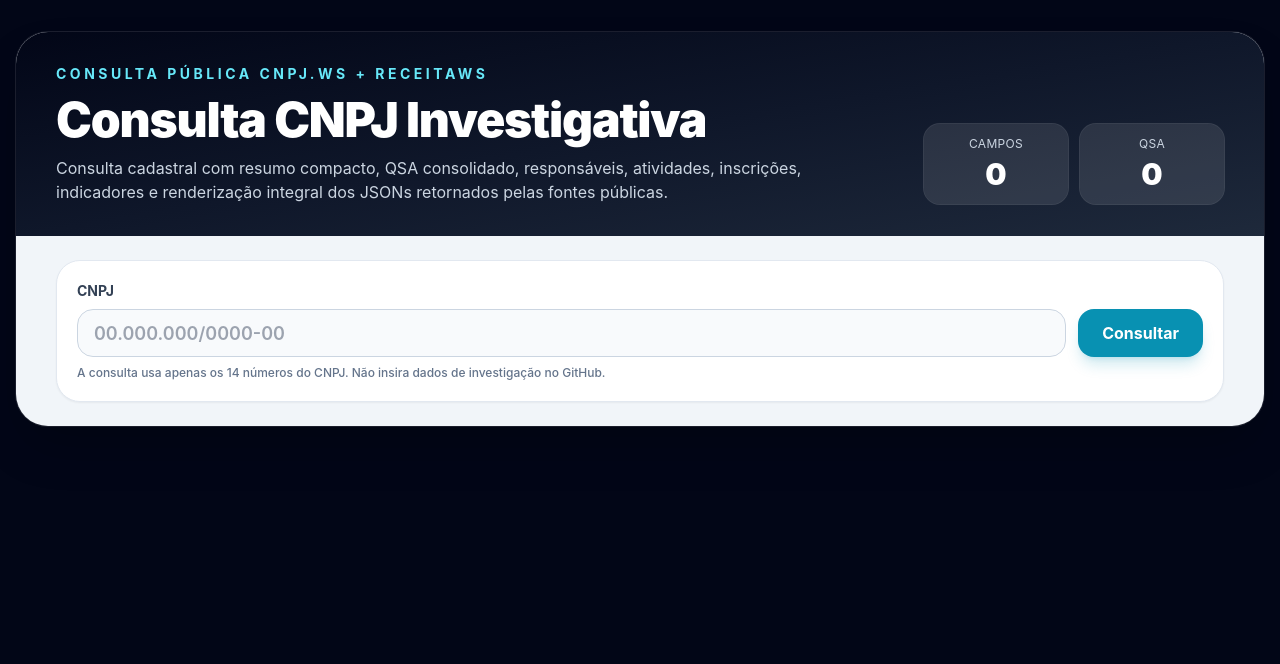
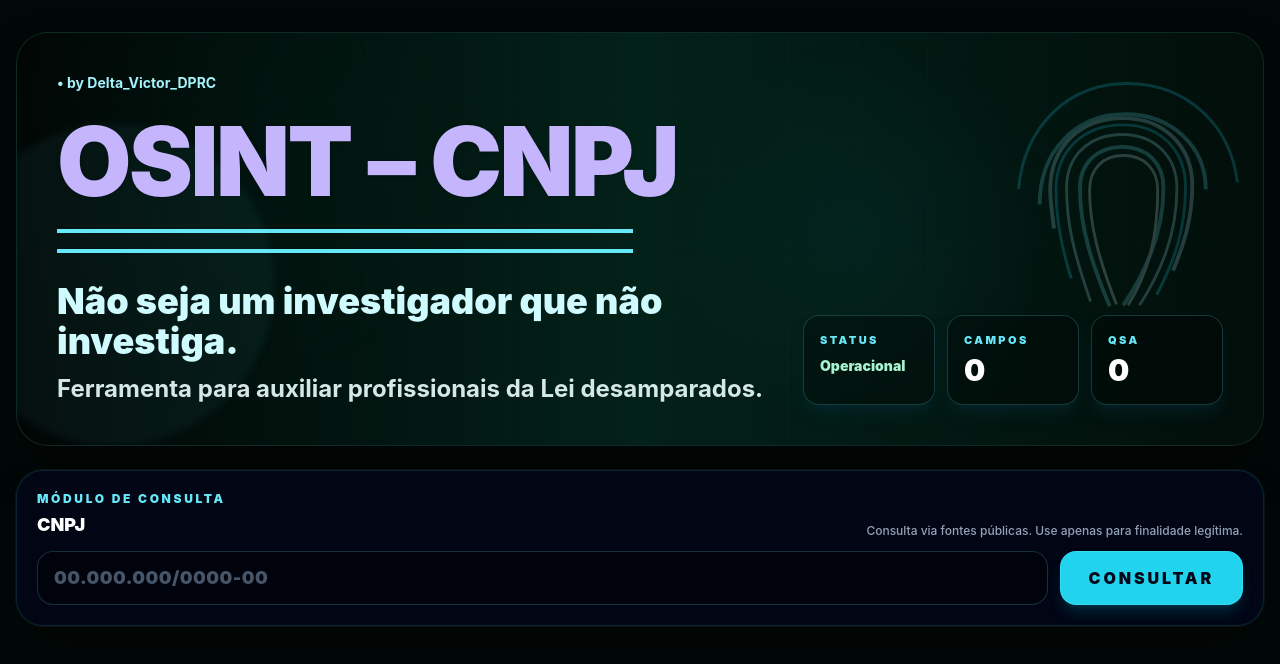
Before and after one commit to Delta369369/consulta-cnpj, a React (Vite) app: page / in a window 1280 px wide. Shown: the top 664 px of the page. Built offline with nearby package versions, Linux system fonts and the light colour scheme.

Commit message:
Reformar visual para estilo OSINT policial

```diff
--- a/src/App.jsx
+++ b/src/App.jsx
@@ -101,59 +101,38 @@
   const lowerKey = String(key).toLowerCase();
 
   if (typeof value === "boolean") return formatBoolean(value);
-
-  if (lowerKey.includes("cnpj") && onlyDigits(value).length === 14) {
-    return formatCNPJ(value);
-  }
-
-  if ((lowerKey.includes("cpf") || lowerKey.includes("documento")) && onlyDigits(value).length === 11) {
-    return formatCPF(value);
-  }
-
+  if (lowerKey.includes("cnpj") && onlyDigits(value).length === 14) return formatCNPJ(value);
+  if ((lowerKey.includes("cpf") || lowerKey.includes("documento")) && onlyDigits(value).length === 11) return formatCPF(value);
   if (lowerKey.includes("cep")) return formatCEP(value);
 
-  if (
-    lowerKey.includes("data") ||
-    lowerKey.includes("atualizado_em") ||
-    lowerKey.includes("criado_em")
-  ) {
+  if (lowerKey.includes("data") || lowerKey.includes("atualizado_em") || lowerKey.includes("criado_em")) {
     return formatDate(value);
   }
 
   if (lowerKey.includes("capital_social")) return formatCurrencyBRL(value);
-
   return String(value);
 }
 
 function getSituacaoBadgeClass(situacao) {
   const text = String(situacao || "").toLowerCase();
-  if (text.includes("ativa")) return "bg-emerald-100 text-emerald-800 ring-emerald-200";
+  if (text.includes("ativa")) return "border-emerald-400/50 bg-emerald-400/15 text-emerald-100 shadow-emerald-500/20";
   if (text.includes("baixada") || text.includes("inapta") || text.includes("suspensa")) {
-    return "bg-red-100 text-red-800 ring-red-200";
+    return "border-red-400/50 bg-red-400/15 text-red-100 shadow-red-500/20";
   }
-  return "bg-amber-100 text-amber-800 ring-amber-200";
+  return "border-amber-400/50 bg-amber-400/15 text-amber-100 shadow-amber-500/20";
 }
 
 function getValueByPath(obj, path) {
   return path.split(".").reduce((acc, part) => (acc ? acc[part] : undefined), obj);
 }
 
-function SummaryCard({ label, value, highlight = false }) {
-  return (
-    <div className={`rounded-2xl border p-4 shadow-sm ${highlight ? "border-slate-300 bg-slate-900 text-white" : "border-slate-200 bg-white text-slate-900"}`}>
-      <p className={`text-[11px] font-black uppercase tracking-[0.18em] ${highlight ? "text-cyan-200" : "text-slate-500"}`}>{label}</p>
-      <p className="mt-2 break-words text-sm font-bold leading-5">{value || "-"}</p>
-    </div>
-  );
-}
-
 function Section({ eyebrow, title, children, action }) {
   return (
-    <section className="rounded-3xl border border-slate-200 bg-white p-5 shadow-sm md:p-6">
+    <section className="rounded-[1.7rem] border border-cyan-400/10 bg-slate-950/85 p-5 shadow-2xl shadow-black/30 ring-1 ring-white/5 backdrop-blur md:p-6">
       <div className="mb-4 flex flex-col gap-3 md:flex-row md:items-start md:justify-between">
         <div>
-          {eyebrow && <p className="text-xs font-black uppercase tracking-[0.18em] text-slate-500">{eyebrow}</p>}
-          <h2 className="mt-1 text-xl font-black text-slate-950">{title}</h2>
+          {eyebrow && <p className="text-xs font-black uppercase tracking-[0.24em] text-cyan-300/80">{eyebrow}</p>}
+          <h2 className="mt-1 text-xl font-black text-slate-50">{title}</h2>
         </div>
         {action}
       </div>
@@ -162,10 +141,25 @@
   );
 }
 
+function SummaryCard({ label, value, highlight = false }) {
+  return (
+    <div
+      className={`rounded-2xl border p-4 shadow-sm transition ${
+        highlight
+          ? "border-cyan-300/50 bg-cyan-300/10 text-cyan-50 shadow-cyan-500/10"
+          : "border-white/10 bg-white/[0.04] text-slate-100 shadow-black/20"
+      }`}
+    >
+      <p className={`text-[11px] font-black uppercase tracking-[0.18em] ${highlight ? "text-cyan-200" : "text-slate-400"}`}>{label}</p>
+      <p className="mt-2 break-words text-sm font-bold leading-5">{value || "-"}</p>
+    </div>
+  );
+}
+
 function CompactGrid({ items, columns = "lg:grid-cols-3" }) {
   const visibleItems = items.filter((item) => item && isFilled(item.value));
   if (visibleItems.length === 0) {
-    return <p className="rounded-2xl bg-slate-50 p-4 text-sm font-medium text-slate-500">Nenhum dado retornado para esta seção.</p>;
+    return <p className="rounded-2xl border border-white/10 bg-white/[0.04] p-4 text-sm font-medium text-slate-300">Nenhum dado retornado para esta seção.</p>;
   }
   return (
     <div className={`grid gap-3 md:grid-cols-2 ${columns}`}>
@@ -178,25 +172,25 @@
 
 function Table({ columns, rows, emptyMessage }) {
   if (!rows || rows.length === 0) {
-    return <p className="rounded-2xl bg-slate-50 p-4 text-sm font-medium text-slate-500">{emptyMessage}</p>;
+    return <p className="rounded-2xl border border-amber-300/20 bg-amber-300/10 p-4 text-sm font-semibold text-amber-100">{emptyMessage}</p>;
   }
 
   return (
-    <div className="overflow-hidden rounded-2xl border border-slate-200">
+    <div className="overflow-hidden rounded-2xl border border-cyan-400/10 bg-slate-950/70">
       <div className="overflow-x-auto">
         <table className="w-full min-w-[760px] text-left text-sm">
-          <thead className="bg-slate-100 text-xs uppercase tracking-wide text-slate-500">
+          <thead className="border-b border-cyan-400/10 bg-cyan-400/10 text-xs uppercase tracking-wide text-cyan-100">
             <tr>
               {columns.map((column) => (
                 <th key={column.key} className="px-4 py-3 font-black">{column.label}</th>
               ))}
             </tr>
           </thead>
-          <tbody className="divide-y divide-slate-200 bg-white">
+          <tbody className="divide-y divide-white/10">
             {rows.map((row, rowIndex) => (
-              <tr key={rowIndex} className="align-top hover:bg-slate-50">
+              <tr key={rowIndex} className="align-top text-slate-200 transition hover:bg-cyan-400/5">
                 {columns.map((column) => (
-                  <td key={column.key} className="px-4 py-3 font-semibold text-slate-800">
+                  <td key={column.key} className="px-4 py-3 font-semibold">
                     {column.render ? column.render(row) : smartFormatValue(column.key, getValueByPath(row, column.key))}
                   </td>
                 ))}
@@ -219,25 +213,22 @@
   const shouldExpand = complex && (level <= 1 || entryCount > 6);
   const span = shouldExpand ? "md:col-span-2 xl:col-span-3" : "";
   const padding = complex ? "p-4" : "p-3";
-  const background = complex ? "bg-slate-50" : "bg-white";
-  return `rounded-xl border border-slate-200 ${background} ${padding} ${span}`;
+  const background = complex ? "bg-slate-900/70" : "bg-white/[0.04]";
+  return `rounded-xl border border-white/10 ${background} ${padding} ${span}`;
 }
 
 function DataRenderer({ data, name = "dados", level = 0 }) {
-  if (data === null || data === undefined || data === "") return <span className="text-slate-400">-</span>;
+  if (data === null || data === undefined || data === "") return <span className="text-slate-500">-</span>;
 
   if (Array.isArray(data)) {
-    if (data.length === 0) return <span className="text-slate-400">Lista vazia</span>;
-
-    const itemGrid = data.length === 1
-      ? "grid gap-3"
-      : "grid gap-3 md:grid-cols-2 xl:grid-cols-3";
+    if (data.length === 0) return <span className="text-slate-500">Lista vazia</span>;
+    const itemGrid = data.length === 1 ? "grid gap-3" : "grid gap-3 md:grid-cols-2 xl:grid-cols-3";
 
     return (
       <div className={itemGrid}>
         {data.map((item, index) => (
-          <div key={`${name}-${index}`} className="rounded-xl border border-slate-200 bg-white p-3">
-            <div className="mb-2 text-xs font-black uppercase tracking-wide text-slate-500">Item {index + 1}</div>
+          <div key={`${name}-${index}`} className="rounded-xl border border-white/10 bg-slate-950/70 p-3">
+            <div className="mb-2 text-xs font-black uppercase tracking-wide text-cyan-300/75">Item {index + 1}</div>
             <DataRenderer data={item} name={`${name}-${index}`} level={level + 1} />
           </div>
         ))}
@@ -247,7 +238,7 @@
 
   if (typeof data === "object") {
     const entries = Object.entries(data);
-    if (entries.length === 0) return <span className="text-slate-400">Objeto vazio</span>;
+    if (entries.length === 0) return <span className="text-slate-500">Objeto vazio</span>;
 
     return (
       <div className={getDynamicGridClass(level)}>
@@ -257,11 +248,11 @@
 
           return (
             <div key={`${name}-${key}`} className={getDynamicCardClass({ complex, level, entryCount: childCount })}>
-              <div className="mb-2 text-xs font-black uppercase tracking-wide text-slate-500">{humanizeKey(key)}</div>
+              <div className="mb-2 text-xs font-black uppercase tracking-wide text-cyan-300/75">{humanizeKey(key)}</div>
               {complex ? (
                 <DataRenderer data={value} name={key} level={level + 1} />
               ) : (
-                <div className="break-words text-sm font-semibold leading-5 text-slate-800">{smartFormatValue(key, value)}</div>
+                <div className="break-words text-sm font-semibold leading-5 text-slate-200">{smartFormatValue(key, value)}</div>
               )}
             </div>
           );
@@ -270,7 +261,7 @@
     );
   }
 
-  return <span className="break-words text-sm font-semibold text-slate-800">{smartFormatValue(name, data)}</span>;
+  return <span className="break-words text-sm font-semibold text-slate-200">{smartFormatValue(name, data)}</span>;
 }
 
 function normalizeSocioDocument(socio) {
@@ -364,6 +355,64 @@
   if (inscricoes.some((ie) => ie.ativo === false)) flags.push("Há inscrição estadual inativa ou baixada.");
 
   return flags;
+}
+
+function FingerprintArt() {
+  return (
+    <svg className="absolute right-4 top-4 hidden h-72 w-72 opacity-20 md:block" viewBox="0 0 300 300" fill="none" aria-hidden="true">
+      <path d="M84 162c0-56 38-94 89-94 48 0 84 33 84 78" stroke="currentColor" strokeWidth="4" className="text-cyan-300" />
+      <path d="M62 146c6-66 52-110 113-110 62 0 108 43 115 103" stroke="currentColor" strokeWidth="3" className="text-cyan-400" />
+      <path d="M99 187c-2-15-4-28-4-40 0-45 31-75 76-75 42 0 72 29 72 70 0 34-8 59-20 89" stroke="currentColor" strokeWidth="4" className="text-cyan-200" />
+      <path d="M117 239c-10-31-16-61-16-92 0-41 28-68 70-68 39 0 65 27 65 65 0 46-13 79-30 112" stroke="currentColor" strokeWidth="3" className="text-cyan-400" />
+      <path d="M137 263c-16-46-25-80-25-118 0-34 24-56 58-56 34 0 57 23 57 56 0 50-18 89-39 122" stroke="currentColor" strokeWidth="3" className="text-cyan-200" />
+      <path d="M157 268c-18-43-31-81-31-123 0-26 18-43 44-43 26 0 43 17 43 43 0 48-21 91-42 122" stroke="currentColor" strokeWidth="4" className="text-cyan-300" />
+      <path d="M176 267c22-35 31-73 31-120 0-22-14-36-36-36-21 0-35 14-35 36 0 37 10 73 28 119" stroke="currentColor" strokeWidth="3" className="text-cyan-100" />
+    </svg>
+  );
+}
+
+function TacticalHero({ filledFields, socios }) {
+  return (
+    <header className="relative overflow-hidden rounded-[2rem] border border-cyan-300/10 bg-[#03140e] px-6 py-8 text-white shadow-2xl shadow-black/50 md:px-10 md:py-10">
+      <div
+        className="absolute inset-0 opacity-40"
+        style={{
+          backgroundImage:
+            "linear-gradient(90deg, rgba(34,211,238,.08) 1px, transparent 1px), linear-gradient(0deg, rgba(34,211,238,.06) 1px, transparent 1px), radial-gradient(circle at 68% 48%, rgba(34,211,238,.22), transparent 23%), radial-gradient(circle at 15% 30%, rgba(16,185,129,.18), transparent 24%)",
+          backgroundSize: "70px 70px, 70px 70px, auto, auto",
+        }}
+      />
+      <div className="absolute inset-0 bg-gradient-to-r from-black/70 via-emerald-950/55 to-black/30" />
+      <div className="absolute -left-16 bottom-0 hidden h-80 w-80 rounded-full border border-cyan-300/10 bg-cyan-300/5 blur-sm md:block" />
+      <FingerprintArt />
+
+      <div className="relative z-10 flex flex-col gap-8 lg:flex-row lg:items-end lg:justify-between">
+        <div className="max-w-4xl">
+          <p className="text-sm font-bold text-cyan-200">• by Delta_Victor_DPRC</p>
+          <h1 className="mt-5 text-5xl font-black tracking-tight text-violet-300 drop-shadow md:text-7xl lg:text-8xl">OSINT – CNPJ</h1>
+          <div className="mt-5 h-1 w-full max-w-xl bg-cyan-300 shadow-lg shadow-cyan-400/40" />
+          <div className="mt-4 h-1 w-full max-w-xl bg-cyan-300 shadow-lg shadow-cyan-400/40" />
+          <p className="mt-7 text-3xl font-black leading-tight text-cyan-100 md:text-4xl">Não seja um investigador que não investiga.</p>
+          <p className="mt-3 max-w-3xl text-lg font-bold leading-7 text-cyan-50/90 md:text-2xl">Ferramenta para auxiliar profissionais da Lei desamparados.</p>
+        </div>
+
+        <div className="grid gap-3 sm:grid-cols-3 lg:min-w-[420px] lg:grid-cols-1 xl:grid-cols-3">
+          <div className="rounded-2xl border border-cyan-300/20 bg-black/30 p-4 shadow-lg shadow-cyan-950/40 backdrop-blur">
+            <p className="text-[11px] font-black uppercase tracking-[0.22em] text-cyan-300">Status</p>
+            <p className="mt-2 text-sm font-black text-emerald-200">Operacional</p>
+          </div>
+          <div className="rounded-2xl border border-cyan-300/20 bg-black/30 p-4 shadow-lg shadow-cyan-950/40 backdrop-blur">
+            <p className="text-[11px] font-black uppercase tracking-[0.22em] text-cyan-300">Campos</p>
+            <p className="mt-1 text-3xl font-black text-white">{filledFields}</p>
+          </div>
+          <div className="rounded-2xl border border-cyan-300/20 bg-black/30 p-4 shadow-lg shadow-cyan-950/40 backdrop-blur">
+            <p className="text-[11px] font-black uppercase tracking-[0.22em] text-cyan-300">QSA</p>
+            <p className="mt-1 text-3xl font-black text-white">{socios.length}</p>
+          </div>
+        </div>
+      </div>
+    </header>
+  );
 }
 
 export default function App() {
@@ -486,75 +535,69 @@
   }
 
   return (
-    <main className="min-h-screen bg-slate-950 px-4 py-8 text-slate-900">
-      <section className="mx-auto max-w-7xl">
-        <div className="overflow-hidden rounded-[2rem] bg-slate-100 shadow-2xl ring-1 ring-white/10">
-          <header className="bg-gradient-to-br from-slate-950 via-slate-900 to-slate-800 px-6 py-8 text-white md:px-10">
-            <div className="flex flex-col gap-6 md:flex-row md:items-end md:justify-between">
+    <main className="min-h-screen bg-[#020807] px-4 py-6 text-slate-100 md:py-8">
+      <div
+        className="fixed inset-0 -z-10 opacity-80"
+        style={{
+          backgroundImage:
+            "radial-gradient(circle at 20% 20%, rgba(34,211,238,.12), transparent 26%), radial-gradient(circle at 85% 0%, rgba(124,58,237,.14), transparent 28%), linear-gradient(135deg, rgba(8,47,73,.45), transparent 45%), linear-gradient(90deg, rgba(34,211,238,.04) 1px, transparent 1px), linear-gradient(0deg, rgba(34,211,238,.035) 1px, transparent 1px)",
+          backgroundSize: "auto, auto, auto, 58px 58px, 58px 58px",
+        }}
+      />
+
+      <section className="mx-auto max-w-7xl space-y-6">
+        <TacticalHero filledFields={filledFields} socios={socios} />
+
+        <form onSubmit={handleSubmit} className="rounded-[1.7rem] border border-cyan-400/15 bg-slate-950/90 p-4 shadow-2xl shadow-black/40 ring-1 ring-white/5 backdrop-blur md:p-5">
+          <div className="mb-3 flex flex-col gap-2 md:flex-row md:items-end md:justify-between">
             <div>
-                <p className="text-sm font-bold uppercase tracking-[0.25em] text-cyan-300">Consulta pública CNPJ.ws + ReceitaWS</p>
-                <h1 className="mt-3 text-3xl font-black tracking-tight md:text-5xl">Consulta CNPJ Investigativa</h1>
-                <p className="mt-3 max-w-3xl text-sm leading-6 text-slate-300 md:text-base">
-                  Consulta cadastral com resumo compacto, QSA consolidado, responsáveis, atividades, inscrições, indicadores e renderização integral dos JSONs retornados pelas fontes públicas.
-                </p>
+              <p className="text-xs font-black uppercase tracking-[0.22em] text-cyan-300">Módulo de consulta</p>
+              <label className="mt-1 block text-lg font-black text-white">CNPJ</label>
             </div>
-              <div className="grid grid-cols-2 gap-3 text-center md:min-w-[300px]">
-                <div className="rounded-2xl bg-white/10 px-4 py-3 ring-1 ring-white/15">
-                  <p className="text-xs uppercase tracking-wide text-slate-300">Campos</p>
-                  <p className="mt-1 text-3xl font-black">{filledFields}</p>
+            <p className="text-xs font-medium text-slate-400">Consulta via fontes públicas. Use apenas para finalidade legítima.</p>
           </div>
-                <div className="rounded-2xl bg-white/10 px-4 py-3 ring-1 ring-white/15">
-                  <p className="text-xs uppercase tracking-wide text-slate-300">QSA</p>
-                  <p className="mt-1 text-3xl font-black">{socios.length}</p>
-                </div>
-              </div>
-            </div>
-          </header>
 
-          <div className="px-6 py-6 md:px-10">
-            <form onSubmit={handleSubmit} className="rounded-3xl border border-slate-200 bg-white p-4 shadow-sm md:p-5">
-              <label className="mb-2 block text-sm font-bold text-slate-700">CNPJ</label>
           <div className="flex flex-col gap-3 md:flex-row">
             <input
               value={cnpj}
               onChange={(event) => setCnpj(maskCNPJInput(event.target.value))}
               placeholder="00.000.000/0000-00"
-                  className="h-12 flex-1 rounded-2xl border border-slate-300 bg-slate-50 px-4 text-lg font-semibold outline-none transition focus:border-cyan-500 focus:bg-white focus:ring-4 focus:ring-cyan-100"
+              className="h-13 flex-1 rounded-2xl border border-cyan-300/20 bg-black/40 px-4 py-3 text-lg font-black tracking-wide text-cyan-50 outline-none transition placeholder:text-slate-600 focus:border-cyan-300 focus:ring-4 focus:ring-cyan-400/10"
               inputMode="numeric"
               maxLength={18}
             />
             <button
               type="submit"
               disabled={loading}
-                  className="h-12 rounded-2xl bg-cyan-600 px-6 font-bold text-white shadow-lg shadow-cyan-600/20 transition hover:bg-cyan-700 disabled:cursor-not-allowed disabled:bg-slate-400"
+              className="rounded-2xl border border-cyan-300/30 bg-cyan-400 px-7 py-3 font-black uppercase tracking-[0.18em] text-slate-950 shadow-lg shadow-cyan-500/20 transition hover:bg-cyan-300 disabled:cursor-not-allowed disabled:border-slate-600 disabled:bg-slate-700 disabled:text-slate-400"
             >
               {loading ? "Consultando..." : "Consultar"}
             </button>
           </div>
-              <p className="mt-2 text-xs font-medium text-slate-500">A consulta usa apenas os 14 números do CNPJ. Não insira dados de investigação no GitHub.</p>
-              {error && <div className="mt-4 rounded-2xl border border-red-200 bg-red-50 px-4 py-3 text-sm font-semibold text-red-700">{error}</div>}
+
+          {error && <div className="mt-4 rounded-2xl border border-red-300/30 bg-red-500/10 px-4 py-3 text-sm font-bold text-red-100">{error}</div>}
         </form>
 
         {loading && (
-              <div className="mt-6 rounded-3xl border border-slate-200 bg-white p-6 shadow-sm">
-                <div className="h-4 w-48 animate-pulse rounded bg-slate-200" />
+          <div className="rounded-[1.7rem] border border-cyan-400/10 bg-slate-950/85 p-6 shadow-2xl shadow-black/30">
+            <div className="h-4 w-48 animate-pulse rounded bg-cyan-300/20" />
             <div className="mt-4 grid gap-4 md:grid-cols-3">
-                  <div className="h-24 animate-pulse rounded-2xl bg-slate-200" />
-                  <div className="h-24 animate-pulse rounded-2xl bg-slate-200" />
-                  <div className="h-24 animate-pulse rounded-2xl bg-slate-200" />
+              <div className="h-24 animate-pulse rounded-2xl bg-cyan-300/10" />
+              <div className="h-24 animate-pulse rounded-2xl bg-cyan-300/10" />
+              <div className="h-24 animate-pulse rounded-2xl bg-cyan-300/10" />
             </div>
           </div>
         )}
 
         {data && !loading && (
-              <div className="mt-6 space-y-6">
+          <div className="space-y-6">
             <Section eyebrow="Resumo principal" title="Resumo da empresa">
               <div className="mb-5 flex flex-col gap-4 md:flex-row md:items-start md:justify-between">
                 <div>
-                      <h2 className="text-2xl font-black text-slate-950">{data.razao_social || "-"}</h2>
-                      <p className="mt-1 text-sm font-semibold text-slate-500">{formatCNPJ(fullCnpj || cnpj)}</p>
+                  <h2 className="text-2xl font-black text-white">{data.razao_social || "-"}</h2>
+                  <p className="mt-1 text-sm font-semibold text-cyan-200/80">{formatCNPJ(fullCnpj || cnpj)}</p>
                 </div>
-                    <span className={`inline-flex w-fit rounded-full px-4 py-2 text-sm font-black ring-1 ${getSituacaoBadgeClass(estabelecimento.situacao_cadastral)}`}>
+                <span className={`inline-flex w-fit rounded-full border px-4 py-2 text-sm font-black shadow-lg ${getSituacaoBadgeClass(estabelecimento.situacao_cadastral)}`}>
                   {estabelecimento.situacao_cadastral || "Situação não informada"}
                 </span>
               </div>
@@ -673,11 +716,11 @@
               {flags.length > 0 ? (
                 <div className="grid gap-3 md:grid-cols-2">
                   {flags.map((flag) => (
-                        <div key={flag} className="rounded-2xl border border-amber-200 bg-amber-50 p-4 text-sm font-bold text-amber-900">{flag}</div>
+                    <div key={flag} className="rounded-2xl border border-amber-300/25 bg-amber-300/10 p-4 text-sm font-bold text-amber-100">{flag}</div>
                   ))}
                 </div>
               ) : (
-                    <p className="rounded-2xl border border-emerald-200 bg-emerald-50 p-4 text-sm font-bold text-emerald-900">Nenhum indicador automático relevante foi identificado nos campos retornados.</p>
+                <p className="rounded-2xl border border-emerald-300/25 bg-emerald-300/10 p-4 text-sm font-bold text-emerald-100">Nenhum indicador automático relevante foi identificado nos campos retornados.</p>
               )}
             </Section>
 
@@ -689,14 +732,14 @@
                   <button
                     type="button"
                     onClick={() => setRawVisible((current) => !current)}
-                        className="rounded-xl border border-slate-300 px-4 py-2 text-sm font-bold text-slate-700 transition hover:bg-slate-100"
+                    className="rounded-xl border border-cyan-300/25 bg-cyan-300/10 px-4 py-2 text-sm font-bold text-cyan-100 transition hover:bg-cyan-300/20"
                   >
                     {rawVisible ? "Ocultar JSON bruto" : "Ver JSON bruto"}
                   </button>
                   <button
                     type="button"
                     onClick={copyJson}
-                        className="rounded-xl bg-slate-900 px-4 py-2 text-sm font-bold text-white transition hover:bg-slate-700"
+                    className="rounded-xl border border-white/10 bg-white/10 px-4 py-2 text-sm font-bold text-white transition hover:bg-white/20"
                   >
                     {copied ? "JSON copiado" : "Copiar JSON"}
                   </button>
@@ -704,15 +747,13 @@
               }
             >
               {rawVisible ? (
-                    <pre className="max-h-[620px] overflow-auto rounded-2xl bg-slate-950 p-4 text-xs leading-6 text-cyan-100">{JSON.stringify(data, null, 2)}</pre>
+                <pre className="max-h-[620px] overflow-auto rounded-2xl border border-cyan-300/10 bg-black/70 p-4 text-xs leading-6 text-cyan-100">{JSON.stringify(data, null, 2)}</pre>
               ) : (
                 <DataRenderer data={data} />
               )}
             </Section>
           </div>
         )}
-          </div>
-        </div>
       </section>
     </main>
   );
```
Lines whose indentation alone changed are shown as unchanged.
